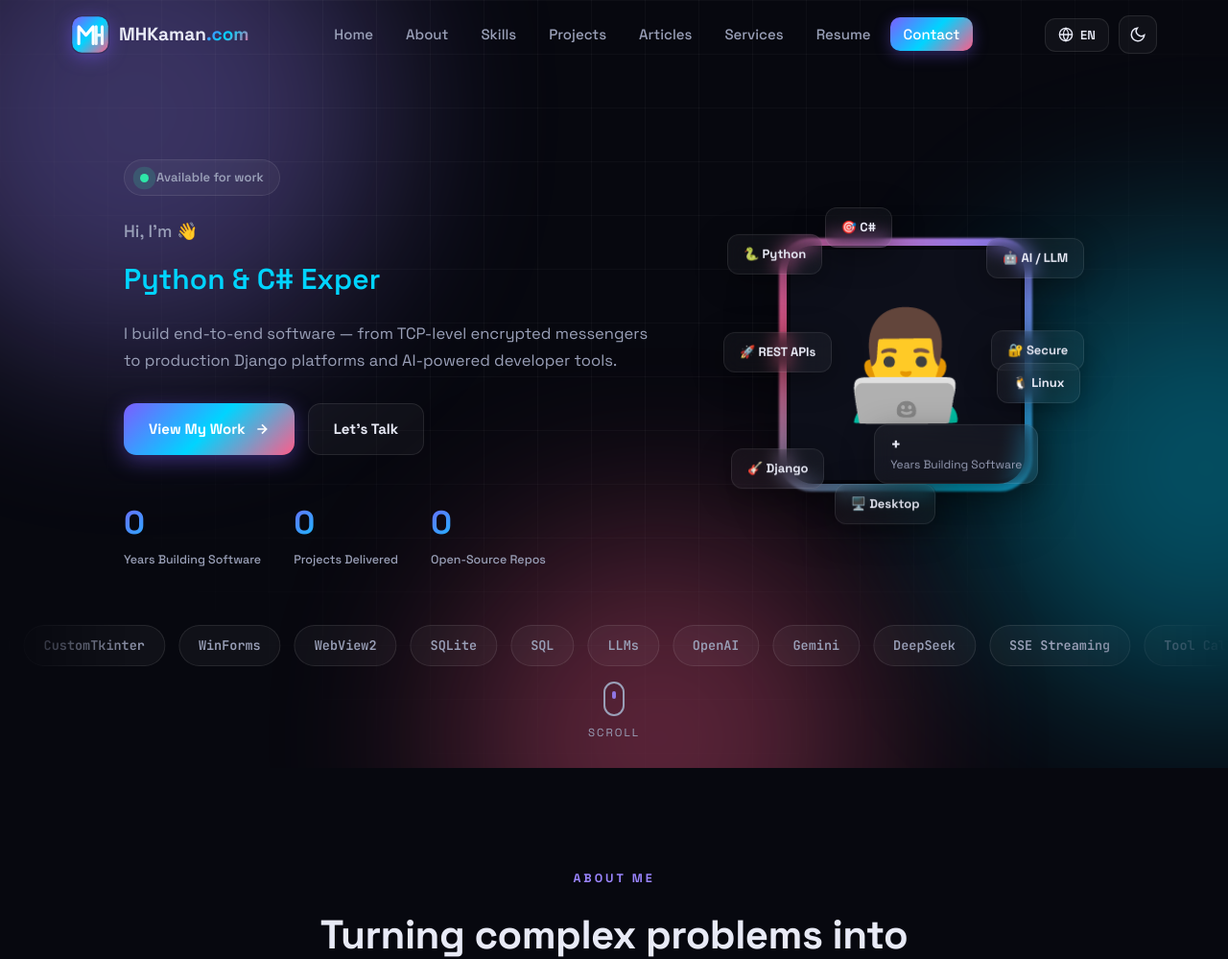
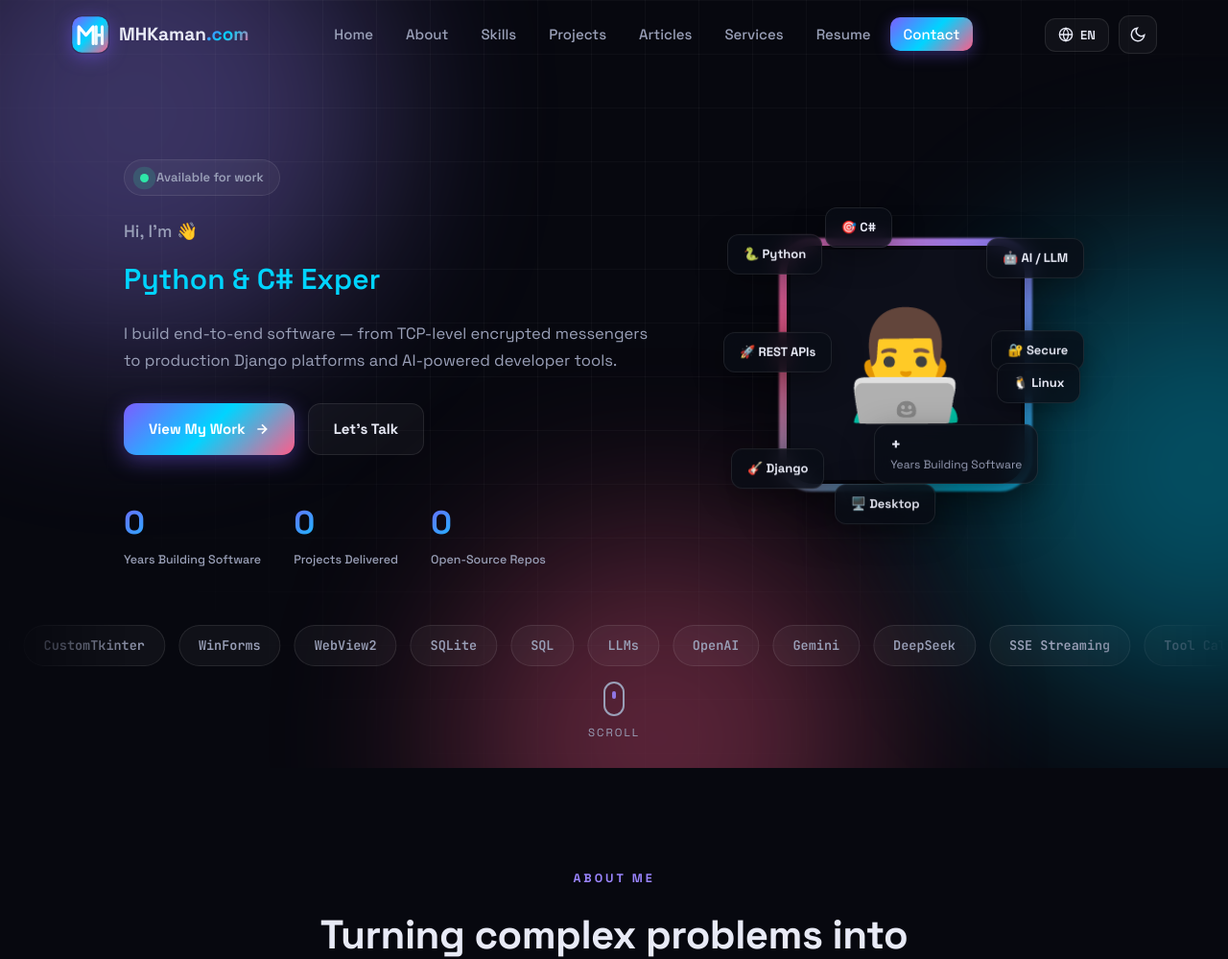
Before and after one commit to Mohammad-Hasan-Kaman/kaman-portfolio, a Django app: page /en/ in a window 1280 px wide. Shown: the top 999 px of the page at 96% size. Run offline with Django 5.2, Linux system fonts and the light colour scheme; data comes from the database, SQL or seed files in the repository; data that the repository does not hold is empty.

Commit message:
UI fixes: cache-bust static assets; solid backdrop for hero chips over the photo in dark theme

```diff
--- a/static/css/style.css
+++ b/static/css/style.css
@@ -686,6 +686,11 @@ html[dir="rtl"] .next-project:hover .next-arrow { transform: scaleX(-1) translat
 }
 .exp-badge strong { font-size: 18px; color: var(--text); display: block; line-height: 1.2; }
 
+/* Chips/badges floating over the bright hero photo need a solid-enough
+   backdrop in dark mode: --card is 4% white there and washes the text out. */
+[data-theme="dark"] .floating-chip,
+[data-theme="dark"] .exp-badge { background: rgba(10, 13, 22, 0.78); }
+
 @media (max-width: 700px) {
   .chip-1 { top: -16px; inset-inline-start: 2px; }
   .chip-2 { top: -16px; inset-inline-end: 2px; }
--- a/templates/base.html
+++ b/templates/base.html
@@ -56,7 +56,7 @@
   <link rel="preconnect" href="https://fonts.gstatic.com" crossorigin>
   <link href="https://fonts.googleapis.com/css2?family=Space+Grotesk:wght@400;500;600;700&family=Vazirmatn:wght@400;500;600;700;800&family=JetBrains+Mono:wght@400;600&display=swap" rel="stylesheet" media="print" onload="this.media='all'">
   <noscript><link href="https://fonts.googleapis.com/css2?family=Space+Grotesk:wght@400;500;600;700&family=Vazirmatn:wght@400;500;600;700;800&family=JetBrains+Mono:wght@400;600&display=swap" rel="stylesheet"></noscript>
-  <link rel="stylesheet" href="{% static 'css/style.css' %}">
+  <link rel="stylesheet" href="{% static 'css/style.css' %}?v=20261117">
   <script>
     (function () {
       const theme = localStorage.getItem('theme') || 'dark';
@@ -149,7 +149,7 @@
     </div>
   </footer>
 
-  <script src="{% static 'js/main.js' %}"></script>
+  <script src="{% static 'js/main.js' %}?v=20261117"></script>
   <!-- Google tag (gtag.js) -->
   <script async src="https://www.googletagmanager.com/gtag/js?id=G-64X37R0DMF"></script>
   <script>
```
